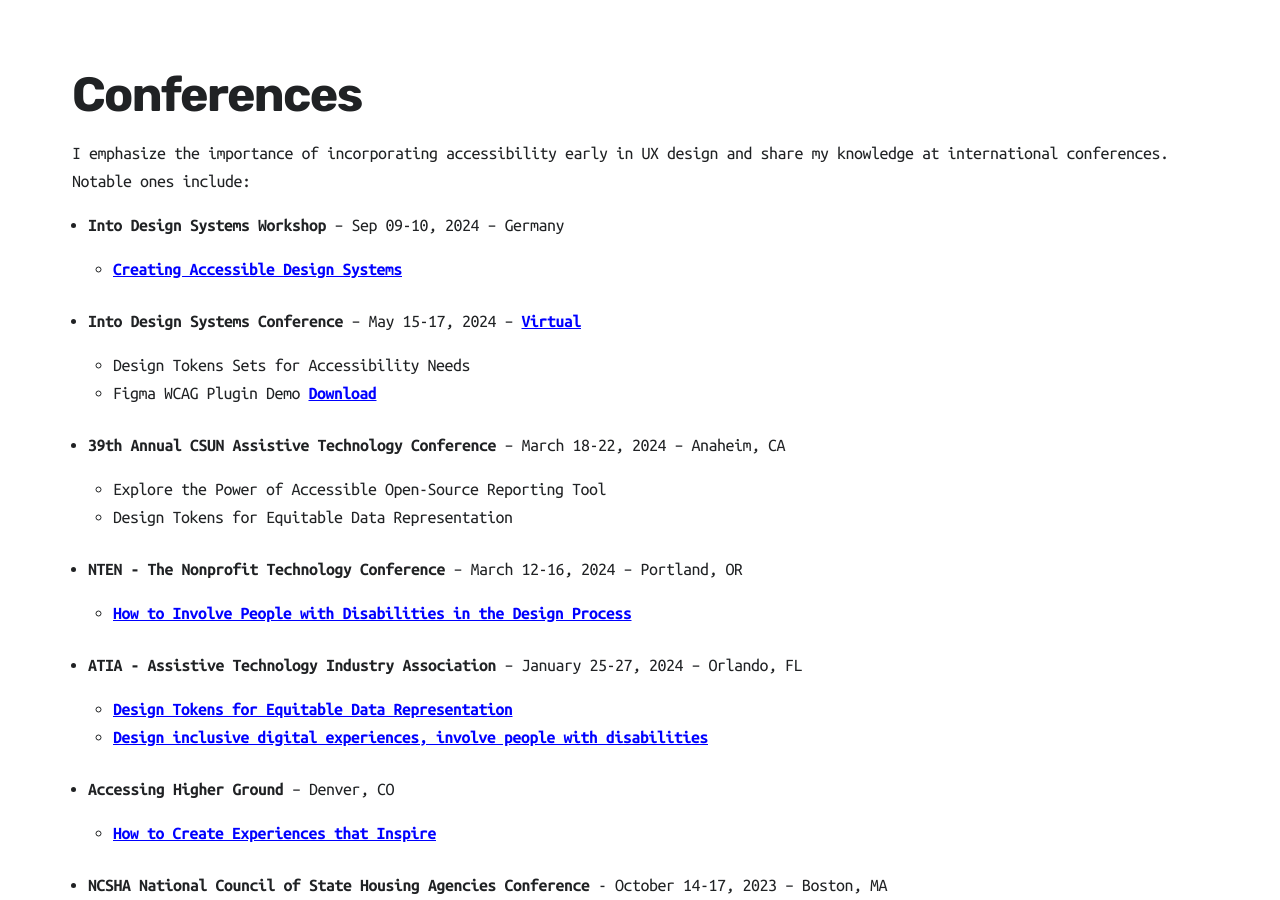
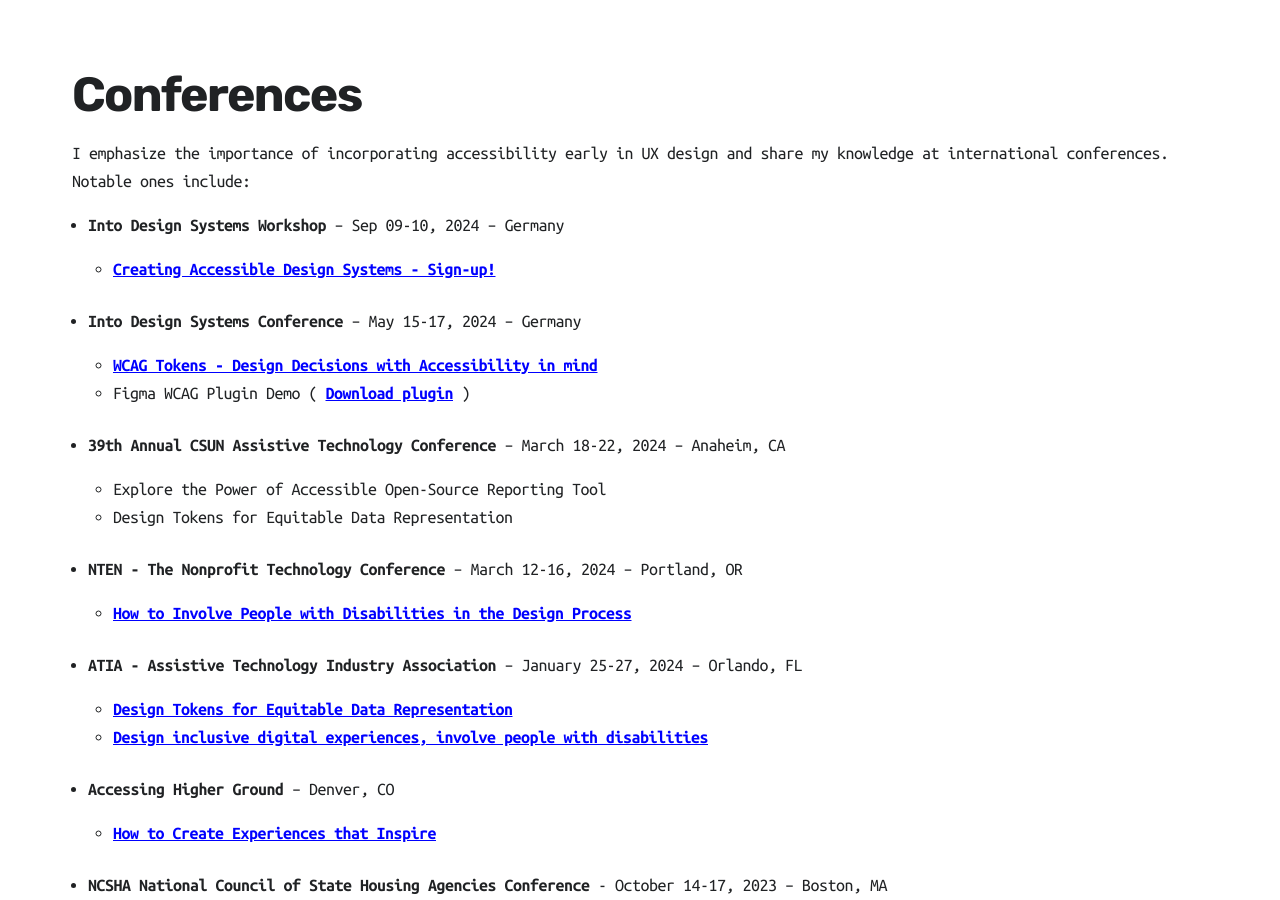
Before and after one commit to mpaiva/venus, a Jekyll site: the page built from _pages/resume.md, in a window 1280 px wide and 900 px high, scrolled down 3742 px. Built offline with Jekyll 4.4.1, drawn with Linux system fonts in a browser that asks for light colours; nearby versions of some CDN libraries.

Commit message:
chore: Update workshop link and plugin download link for accessibility

```diff
--- a/_pages/resume.md
+++ b/_pages/resume.md
@@ -72,12 +72,12 @@
 
 - **Into Design Systems Workshop** – Sep 09-10, 2024 – Germany
 
-  - [Creating Accessible Design Systems](https://intodesignsystems.lemonsqueezy.com/checkout)
+  - [Creating Accessible Design Systems - Sign-up!](https://intodesignsystems.lemonsqueezy.com/checkout)
 
-- **Into Design Systems Conference** – May 15-17, 2024 – [Virtual](https://www.intodesignsystems.com/agenda)
+- **Into Design Systems Conference** – May 15-17, 2024 – Germany
 
-  - Design Tokens Sets for Accessibility Needs
-  - Figma WCAG Plugin Demo [Download](https://www.figma.com/community/plugin/1373362852131056921/wcag-plugin)
+  - [WCAG Tokens - Design Decisions with Accessibility in mind](https://www.figma.com/proto/SiAdIzn83E9eeQCO1YcbX3/WCAG-Tokens-%5B1.2.0%5D?t=SFgtvmABbOPV91JC-1&scaling=min-zoom&content-scaling=fixed&page-id=0%3A1&node-id=80-1286&starting-point-node-id=80%3A1286)
+  - Figma WCAG Plugin Demo ( [Download plugin](https://www.figma.com/community/plugin/1373362852131056921/wcag-plugin) )
 
 - **39th Annual CSUN Assistive Technology Conference** – March 18-22, 2024 – Anaheim, CA
 
```
